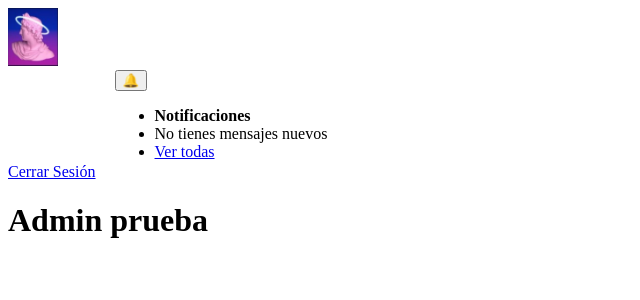
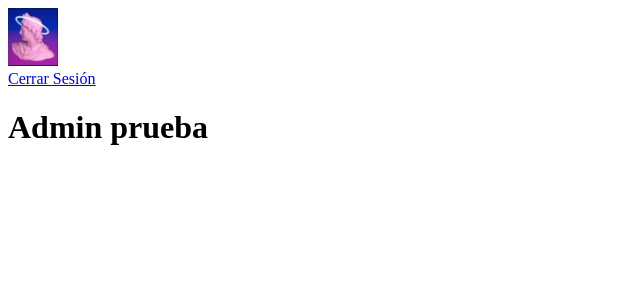
Before and after one commit to Xixcrod/Prisma-virtual-classes, a Django app: page /adminprueba/ in a window 1280 px wide. Shown: the top 300 px of the page, without its empty margins (0-640 px from the left). Run offline with Django 5.2, Linux system fonts and the light colour scheme; the visitor is signed in with stand-in values (Sample User, id 1); data that the repository does not hold is empty; parts of the project's set-up code (start-up, migrations or seed data) failed here and were passed over; some libraries are stand-ins or nearby versions.

Commit message:
finish core 1

```diff
--- a/apps/core/templates/layouts/base.html
+++ b/apps/core/templates/layouts/base.html
@@ -31,36 +31,6 @@
         <img src="{% static 'img/icono.png' %}" alt="Logo de la aplicación" style="width: 50px; height: auto;">
     </div>
     <a href="{% url 'logout' %}">Cerrar Sesión</a>
-
-    <div class="dropdown" style="display: inline-block; margin-left: 15px;">
-        <button class="btn btn-light position-relative" type="button" id="notifButton" data-bs-toggle="dropdown"
-            aria-expanded="false">
-            🔔
-            {% if notif_count > 0 %}
-            <span class="position-absolute top-0 start-100 translate-middle badge rounded-pill bg-danger">
-                {{ notif_count }}
-            </span>
-            {% endif %}
-        </button>
-
-        <ul class="dropdown-menu dropdown-menu-end shadow" style="width: 320px; max-height: 400px; overflow-y: auto;">
-            <li class="p-2 border-bottom"><strong>Notificaciones</strong></li>
-            {% for n in notificaciones %}
-            <li class="p-3 border-bottom {% if not n.leido %}bg-light{% endif %}">
-                <div class="d-flex justify-content-between">
-                    <small class="text-primary fw-bold">{{ n.emisor.get_full_name }}</small>
-                    <small class="text-muted">{{ n.fecha_creacion|timesince }}</small>
-                </div>
-                <p class="mb-0 small text-dark">{{ n.mensaje }}</p>
-            </li>
-            {% empty %}
-            <li class="p-3 text-center text-muted">No tienes mensajes nuevos</li>
-            {% endfor %}
-            <li class="text-center p-2">
-                <a href="#" class="small text-decoration-none">Ver todas</a>
-            </li>
-        </ul>
-    </div>
 
     {# --- VISTA PROFESOR --- #}
     {% elif es_profesor %}
@@ -150,6 +120,20 @@
     <!-- Bloque de Django para insertar el contenido de la pagina. -->
     {% block content %} {% load static %} {% endblock content %}
 
+    {% if es_profesor or es_estudiante %}
+    <footer>
+        <div>
+            <p>
+                Esta es una plataforma dedicada a la gestión de clases virtuales.
+                Transformando ideas en realidades digitales.
+            </p>
+
+            <div>
+                <p>&copy; 2026 Prisma. Todos los derechos reservados.</p>
+            </div>
+        </div>
+    </footer>
+    {% endif %}
     <!-- <script src="{% static "node_modules/bootstrap/dist/js/bootstrap.min.js" %}"></script> -->
 </body>
 
--- a/apps/core/urls.py
+++ b/apps/core/urls.py
@@ -7,6 +7,6 @@
     path('login-process/', loginValidation.loginProcess, name="login-process"), #Ruta para procesar el inicio de sesión
     path('logout/', views.signout, name="logout"), #Ruta para cerrar sesión
     path('adminprueba/', views.adminp, name="adminp"), #Ruta de prueba para el admin
-    path('recuperar_contrasena/', views.recuperar_contrasena, name='recuperar_contrasena'),
+    path('recuperar_contrasena/', views.recuperar_contrasena, name='recuperar_contrasena'),#Ruta para la página de recuperación de contraseña
     path('processing_password/', recover_password.recovering_password, name="processing_password"), #Ruta para procesar la solicitud de recuperación de contraseña
 ]
--- a/apps/core/views.py
+++ b/apps/core/views.py
@@ -18,6 +18,7 @@
     logout(request)
     return HttpResponseRedirect(reverse('login'), {'success': False})
 
+@login_excluded
 def recuperar_contrasena(request):
     return render(request, 'recuperar_contrasena.html')
 
```
Also changed, not shown: apps/core/templates/layouts/footer.html (deleted, +0 -14 lines).
